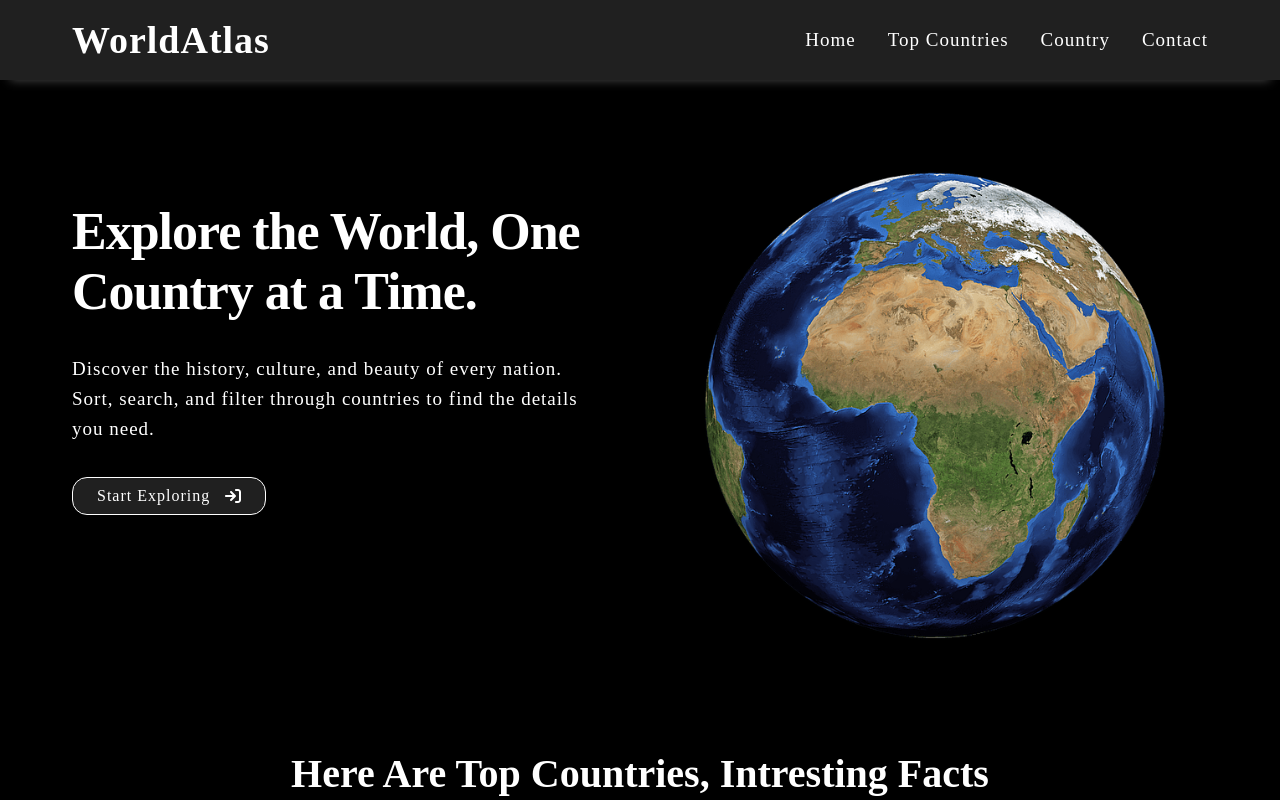
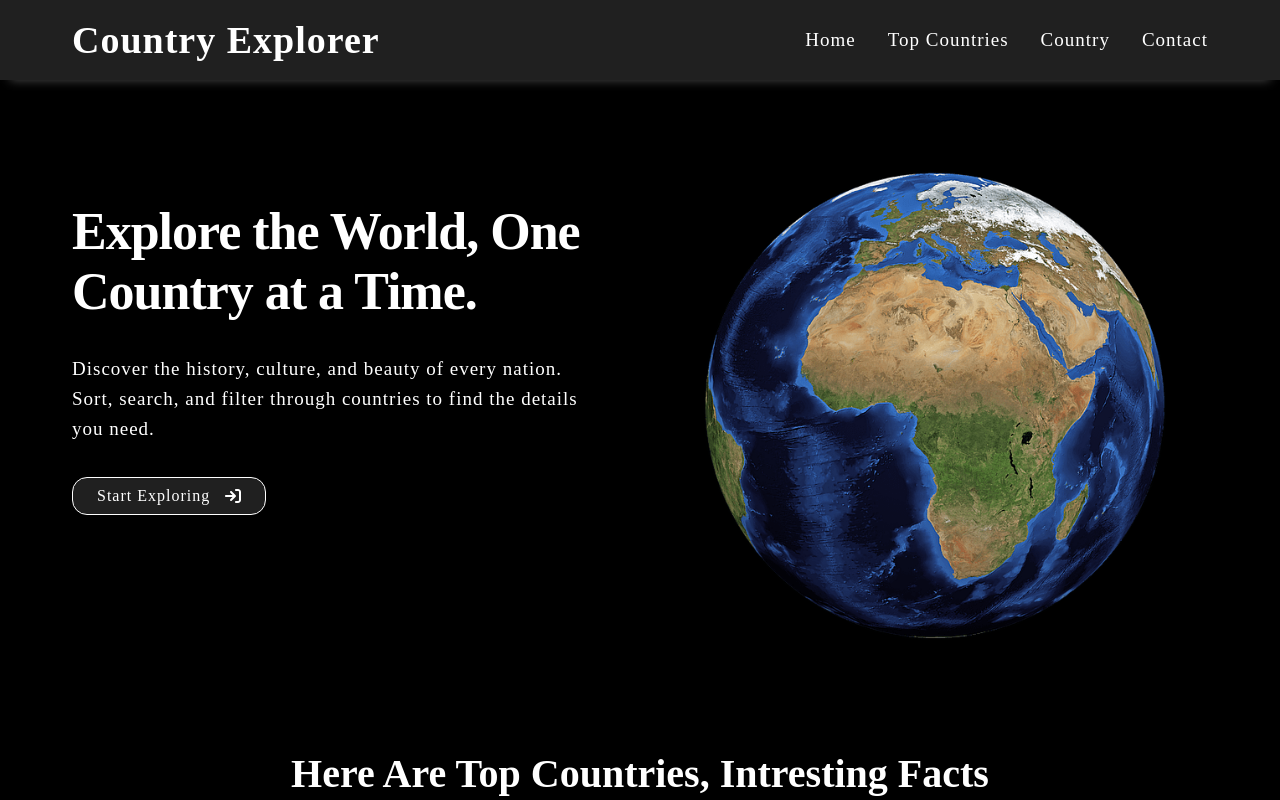
Before and after one commit to Itsarun01/Country-Explorer, a React (Vite) app: page / in a window 1280 px wide. Shown: the top 800 px of the page. Built offline with nearby package versions, Linux system fonts and the light colour scheme.

Commit message:
minor Chnage

```diff
--- a/src/Components/UI/Header.jsx
+++ b/src/Components/UI/Header.jsx
@@ -16,7 +16,7 @@ const Header = () => {
           <div className="grid navbar-grid">
             <div className="Logo">
               <NavLink to="/">
-                <h1>WorldAtlas</h1>
+                <h1>Country Explorer</h1>
               </NavLink>
             </div>
             <nav className={toggle ? "mob-nav" : "web-nav"}>
```
Also changed, not shown: 1 other file (tests, documents, lock files or other folders).
